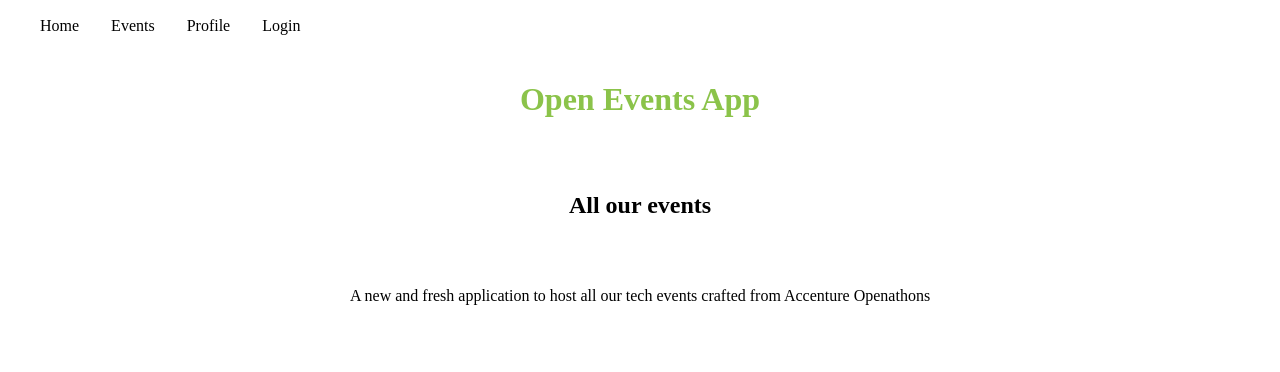
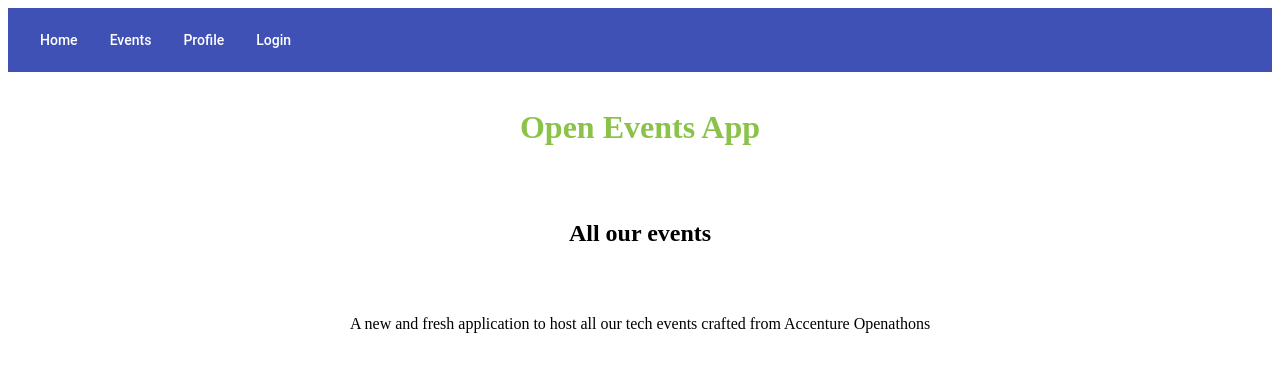
Before and after one commit to Morente5/openathon-2019-angular, an Angular app: page / in a window 1280 px wide. Shown: the top 372 px of the page. Built offline with nearby package versions, Linux system fonts and the light colour scheme.

Commit message:
Adding a theme

```diff
--- a/src/app/toolbar/toolbar.component.html
+++ b/src/app/toolbar/toolbar.component.html
@@ -1,4 +1,4 @@
-<mat-toolbar>
+<mat-toolbar color="primary">
   <a mat-button>Home</a>
   <a mat-button>Events</a>
   <a mat-button>Profile</a>
--- a/src/styles.scss
+++ b/src/styles.scss
@@ -1,3 +1,4 @@
 /* You can add global styles to this file, and also import other style files */
 
 @import 'https://fonts.googleapis.com/icon?family=Material+Icons';
+@import '@angular/material/prebuilt-themes/indigo-pink.css';
```
